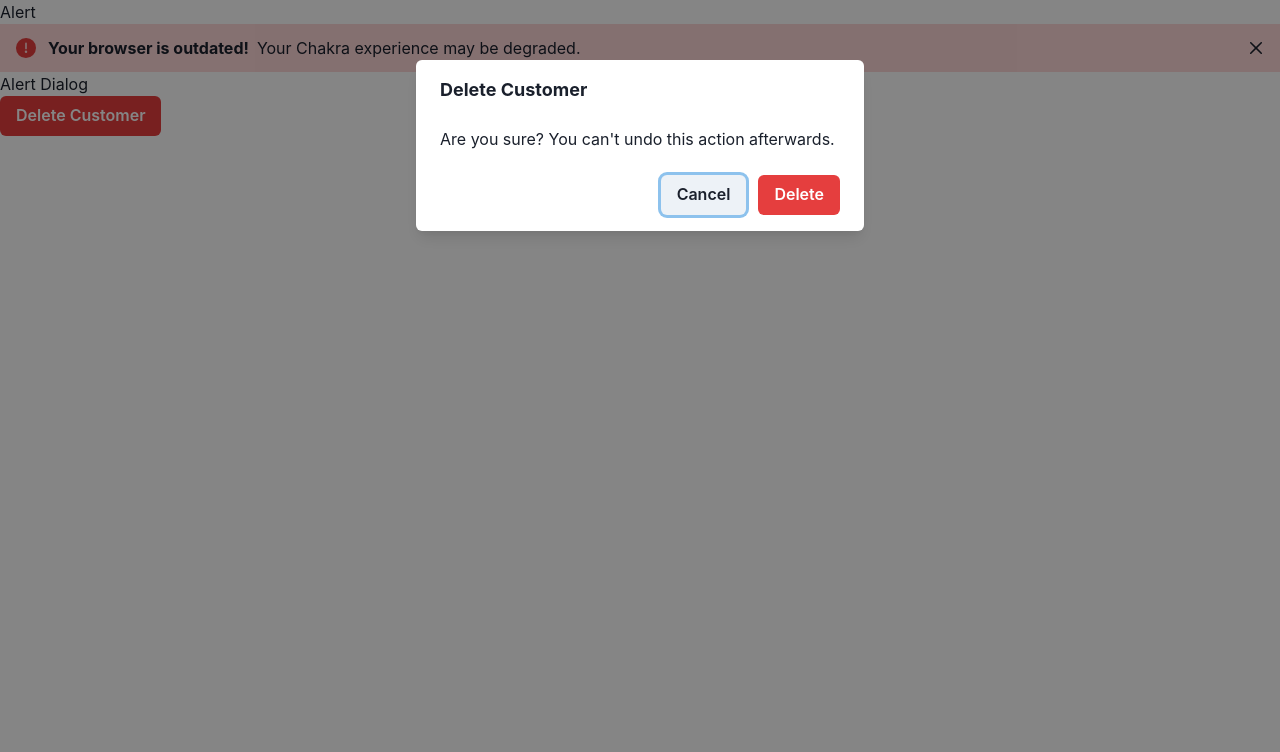
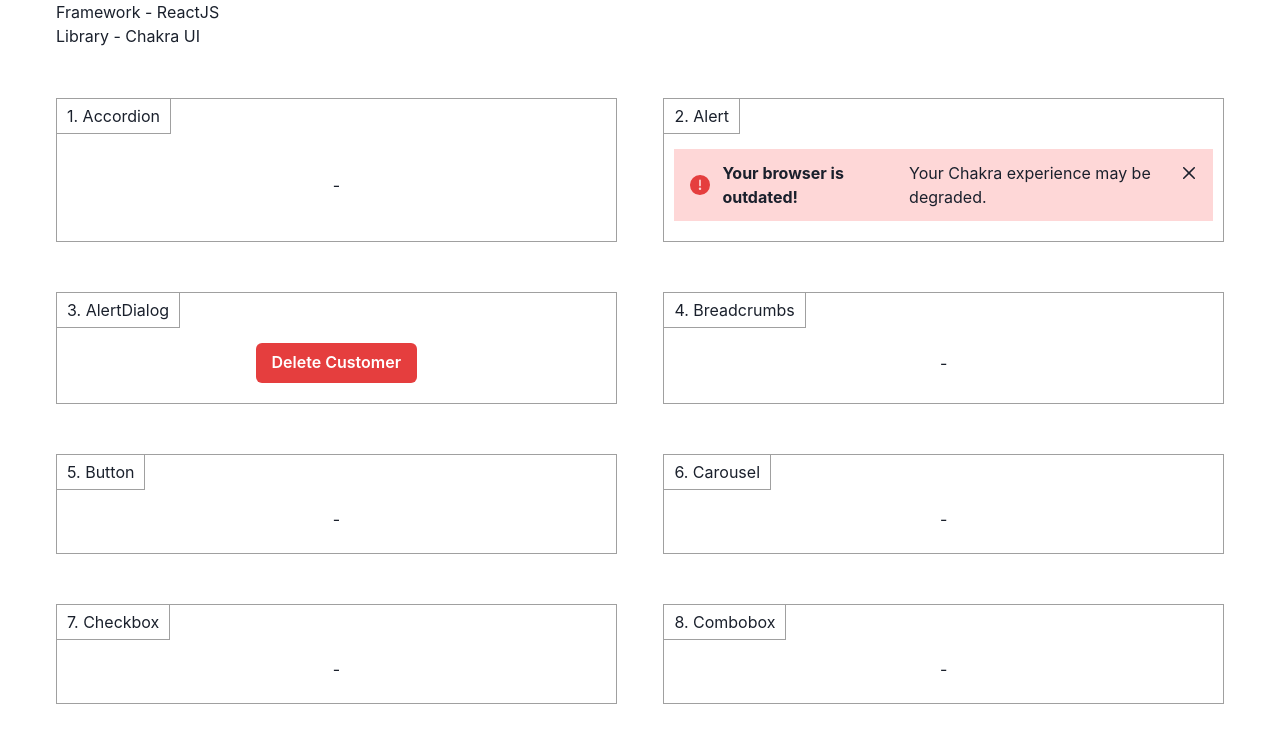
Before and after one commit to givehug/wai-aria-evaluation, a Next.js app in the folder web/react/: page /chakra-ui in a window 1280 px wide. Shown: the top 752 px of the page. Built offline with nearby package versions, Linux system fonts and the light colour scheme.

Commit message:
Update homepage

```diff
--- a/web/react/pages/chakra-ui.tsx
+++ b/web/react/pages/chakra-ui.tsx
@@ -1,15 +1,11 @@
 import React from 'react';
-import { ChakraProvider } from '@chakra-ui/react';
-
 import {
+  ChakraProvider,
   Alert,
   AlertIcon,
   AlertTitle,
   AlertDescription,
   CloseButton,
-} from '@chakra-ui/react';
-
-import {
   Button,
   AlertDialog,
   AlertDialogBody,
@@ -18,16 +14,22 @@ import {
   AlertDialogContent,
   AlertDialogOverlay,
 } from '@chakra-ui/react';
+import WidgetTemplate from '../widgets/Template';
 
 function ChakraUI() {
-  const [isOpen, setIsOpen] = React.useState(true);
-  const onClose = () => setIsOpen(false);
-  const cancelRef = React.useRef();
-
   return (
     <ChakraProvider>
-      <section>
-        <h3>Alert</h3>
+      <WidgetTemplate
+        libraryName="Chakra UI"
+        Alert={<AlertWidget />}
+        AlertDialog={<AlertDialogWidget />}
+      />
+    </ChakraProvider>
+  );
+}
+
+function AlertWidget() {
+  return (
     <Alert status="error">
       <AlertIcon />
       <AlertTitle mr={2}>Your browser is outdated!</AlertTitle>
@@ -36,41 +38,47 @@ function ChakraUI() {
       </AlertDescription>
       <CloseButton position="absolute" right="8px" top="8px" />
     </Alert>
-      </section>
+  );
+}
 
-      <section>
-        <h3>Alert Dialog</h3>
-        <Button colorScheme="red" onClick={() => setIsOpen(true)}>
+function AlertDialogWidget() {
+  const [isAlertDialogOpen, setIsAlertDialogOpen] = React.useState(false);
+  const onAlertDialogClose = () => setIsAlertDialogOpen(false);
+  const cancelAlertDialogRef = React.useRef();
+
+  return (
+    <>
+      <Button colorScheme="red" onClick={() => setIsAlertDialogOpen(true)}>
         Delete Customer
       </Button>
       <AlertDialog
-          isOpen={isOpen}
-          leastDestructiveRef={cancelRef as any}
-          onClose={onClose}
+        isOpen={isAlertDialogOpen}
+        leastDestructiveRef={cancelAlertDialogRef as any}
+        onClose={onAlertDialogClose}
       >
         <AlertDialogOverlay>
           <AlertDialogContent>
             <AlertDialogHeader fontSize="lg" fontWeight="bold">
               Delete Customer
             </AlertDialogHeader>
-
             <AlertDialogBody>
               Are you sure? You can't undo this action afterwards.
             </AlertDialogBody>
-
             <AlertDialogFooter>
-                <Button ref={cancelRef as any} onClick={onClose}>
+              <Button
+                ref={cancelAlertDialogRef as any}
+                onClick={onAlertDialogClose}
+              >
                 Cancel
               </Button>
-                <Button colorScheme="red" onClick={onClose} ml={3}>
+              <Button colorScheme="red" onClick={onAlertDialogClose} ml={3}>
                 Delete
               </Button>
             </AlertDialogFooter>
           </AlertDialogContent>
         </AlertDialogOverlay>
       </AlertDialog>
-      </section>
-    </ChakraProvider>
+    </>
   );
 }
 
--- /dev/null
+++ b/web/react/styles/Home.module.css
@@ -0,0 +1,121 @@
+.container {
+  min-height: 100vh;
+  padding: 0 0.5rem;
+  display: flex;
+  flex-direction: column;
+  justify-content: center;
+  align-items: center;
+  height: 100vh;
+}
+
+.main {
+  padding: 5rem 0;
+  flex: 1;
+  display: flex;
+  flex-direction: column;
+  justify-content: center;
+  align-items: center;
+}
+
+.footer {
+  width: 100%;
+  height: 100px;
+  border-top: 1px solid #eaeaea;
+  display: flex;
+  justify-content: center;
+  align-items: center;
+}
+
+.footer a {
+  display: flex;
+  justify-content: center;
+  align-items: center;
+  flex-grow: 1;
+}
+
+.title a {
+  color: #0070f3;
+  text-decoration: none;
+}
+
+.title a:hover,
+.title a:focus,
+.title a:active {
+  text-decoration: underline;
+}
+
+.title {
+  margin: 0;
+  line-height: 1.15;
+  font-size: 4rem;
+}
+
+.title,
+.description {
+  text-align: center;
+}
+
+.description {
+  line-height: 1.5;
+  font-size: 1.5rem;
+}
+
+.code {
+  background: #fafafa;
+  border-radius: 5px;
+  padding: 0.75rem;
+  font-size: 1.1rem;
+  font-family: Menlo, Monaco, Lucida Console, Liberation Mono, DejaVu Sans Mono,
+    Bitstream Vera Sans Mono, Courier New, monospace;
+}
+
+.grid {
+  display: flex;
+  align-items: center;
+  justify-content: center;
+  flex-wrap: wrap;
+  max-width: 800px;
+  margin-top: 3rem;
+}
+
+.card {
+  margin: 1rem;
+  padding: 1.5rem;
+  text-align: left;
+  color: inherit;
+  text-decoration: none;
+  border: 1px solid #eaeaea;
+  border-radius: 10px;
+  transition: color 0.15s ease, border-color 0.15s ease;
+  width: 45%;
+}
+
+.card:hover,
+.card:focus,
+.card:active {
+  color: #0070f3;
+  border-color: #0070f3;
+}
+
+.card h2 {
+  margin: 0 0 1rem 0;
+  font-size: 1.5rem;
+}
+
+.card p {
+  margin: 0;
+  font-size: 1.25rem;
+  line-height: 1.5;
+}
+
+.logo {
+  height: 1em;
+  margin-left: 0.5rem;
+}
+
+@media (max-width: 600px) {
+  .grid {
+    width: 100%;
+    flex-direction: column;
+  }
+}
--- a/web/react/widgets/styles.module.css
+++ b/web/react/styles/Widgets.module.css
@@ -23,6 +23,7 @@
   min-height: 100px;
   width: 48%;
   margin-bottom: 50px;
+  padding: 50px 10px 20px;
 }
 
 .cardTitle {
--- a/web/react/widgets/Card.tsx
+++ b/web/react/widgets/Card.tsx
@@ -1,5 +1,5 @@
 import React from 'react';
-import styles from './styles.module.css';
+import styles from '../styles/Widgets.module.css';
 
 type Props = {
   widgetName: string;
--- a/web/react/widgets/Template.tsx
+++ b/web/react/widgets/Template.tsx
@@ -1,13 +1,13 @@
 import React from 'react';
 import { widgets, WidgetName, WidgetNumber } from './types';
 import Card from './Card';
-import styles from './styles.module.css';
+import styles from '../styles/Widgets.module.css';
 
 type Props = {
   libraryName: string;
-} & Partial<Record<WidgetName, React.FunctionComponent>>;
+} & Partial<Record<WidgetName, JSX.Element>>;
 
-const WidgetTemplate = ({ libraryName, ...Widgets }: Props) => {
+const WidgetTemplate = ({ libraryName, ...widgetsElements }: Props) => {
   return (
     <div className={styles.container}>
       <h1>Framework - ReactJS</h1>
@@ -15,7 +15,7 @@ const WidgetTemplate = ({ libraryName, ...Widgets }: Props) => {
       <div className={styles.cards}>
         {(Object.keys(widgets) as WidgetNumber[]).map((widgetNumber) => {
           const widgetName = widgets[widgetNumber];
-          const WidgetComponent = Widgets[widgetName];
+          const widget = widgetsElements[widgetName];
 
           return (
             <Card
@@ -23,7 +23,7 @@ const WidgetTemplate = ({ libraryName, ...Widgets }: Props) => {
               widgetNumber={widgetNumber}
               widgetName={widgetName}
             >
-              {WidgetComponent ? <WidgetComponent /> : '-'}
+              {widget || '-'}
             </Card>
           );
         })}
```
Also changed, not shown: web/react/pages/blueprint.tsx (deleted, +0 -29 lines), web/react/pages/index.tsx (+10 -43 lines). Lines whose indentation alone changed are shown as unchanged.
